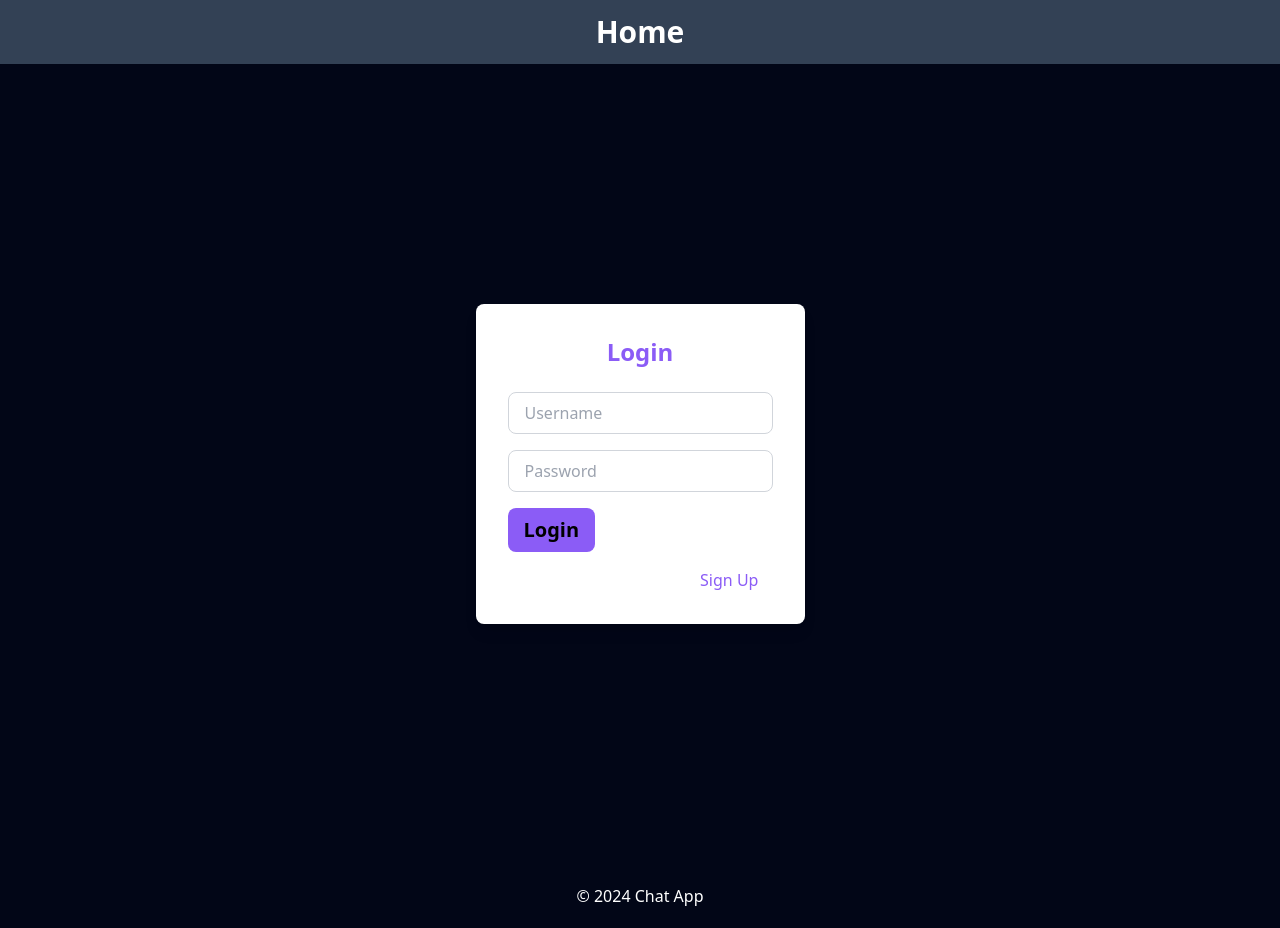
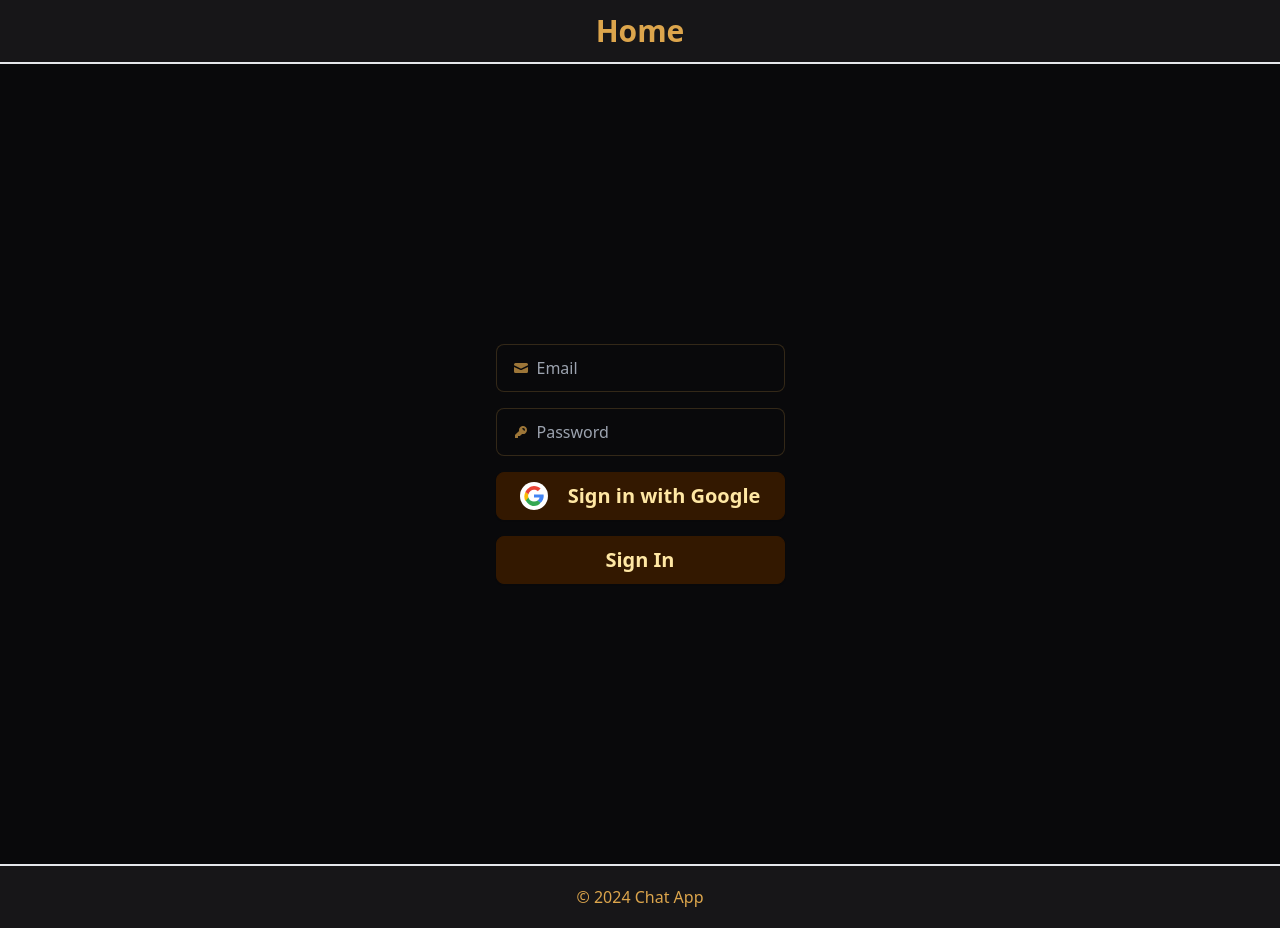
Before and after one commit to SDE-Coding-Wizards/Chat-app, a Next.js app: page /login in a window 1280 px wide. Built offline with nearby package versions, Linux system fonts and the light colour scheme.

Commit message:
changed design on the whole site and using daisyui

```diff
--- a/app/components/Footer.tsx
+++ b/app/components/Footer.tsx
@@ -1,6 +1,6 @@
 export default function Footer() {
   return (
-    <footer className="flex items-center justify-center h-16 bg-slate-950 text-white">
+    <footer className="flex items-center justify-center h-16 bg-base-200 border-t-2">
       <p>&copy; 2024 Chat App</p>
     </footer>
   );
--- a/app/components/Navbar.tsx
+++ b/app/components/Navbar.tsx
@@ -2,10 +2,10 @@ import Link from "next/link";
 
 export default function Navbar() {
     return (
-        <nav className="h-16 px-6 bg-slate-700 text-white shadow-md flex items-center justify-center">
+        <nav className="h-16 px-6 bg-base-200 shadow-md flex items-center justify-center border-b-2">
             <div className="items-center justify-between">
-                    <Link href="/" legacyBehavior>
-                        <a className="text-white font-bold text-3xl rounded-md hover:bg-violet-600 transition-colors duration-200 px-3 py-2">Home</a>
+                    <Link href="/" className="font-bold text-3xl rounded-md px-3 py-2">
+                        Home
                     </Link>
             </div>
         </nav>
--- a/app/components/sidebar.tsx
+++ /dev/null
@@ -1,3 +0,0 @@
-export default function sidebar() {
-  return <div className="flex flex-col w-1/4 bg-gray-800 h-screen" />;
-}
--- a/app/layout.tsx
+++ b/app/layout.tsx
@@ -14,7 +14,7 @@ export default function RootLayout({
   children: React.ReactNode;
 }>) {
   return (
-    <html lang="en">
+    <html lang="en" data-theme="luxury">
       <head>
         <title>Chat App</title>
         <meta name="description" content="Chat App by SDE Code Wizards" />
@@ -23,7 +23,7 @@ export default function RootLayout({
         <Navbar />
         {children}
         <Footer />
-        </body>
+      </body>
     </html>
   );
 }
--- a/app/login/page.tsx
+++ b/app/login/page.tsx
@@ -1,36 +1,65 @@
-import Link from "next/link";
+"use client";
 
-export default function Login() {
+import { useState } from "react";
+import axios from "axios";
+
+export default function login() {
+  const [email, setEmail] = useState("");
+  const [password, setPassword] = useState("");
+  async function handleLogin() {
+    const response = await axios.post("/api/login", {
+      email,
+      password,
+    });
+
+    console.log(response.data);
+
+  }
   return (
-    <main className="flex items-center justify-center min-h-screen bg-slate-950">
-      <div className="bg-white p-8 rounded-lg shadow-lg">
-        <h2 className="text-2xl font-bold mb-6 text-center text-violet-500">
-          Login
-        </h2>
-
-        <form className="flex flex-col space-y-4">
-          <input
-            type="text"
-            placeholder="Username"
-            className="px-4 py-2 border border-gray-300 rounded-lg focus:outline-none focus:ring-2 focus:ring-violet-500"
-          />
-          <input
-            type="password"
-            placeholder="Password"
-            className="px-4 py-2 border border-gray-300 rounded-lg focus:outline-none focus:ring-2 focus:ring-violet-500"
-          />
-          <Link href="/chat">
-            <button className="px-4 py-2 bg-violet-500 text-black text-xl font-bold rounded-lg text-center">
-              Login
-            </button>
-          </Link>
-        </form>
-        <p className="mt-4 text-center text-white">
-          Don't have an account?{" "}
-          <Link href="/signup">
-            <button className="text-violet-500 hover:underline">Sign Up</button>
-          </Link>
-        </p>
+    <main className="flex items-center justify-center min-h-screen bg-base-100">
+      <div className="flex flex-col space-y-4">
+        <label className="input input-bordered flex items-center gap-2">
+          <svg xmlns="http://www.w3.org/2000/svg" viewBox="0 0 16 16" fill="currentColor" className="w-4 h-4 opacity-70"><path d="M2.5 3A1.5 1.5 0 0 0 1 4.5v.793c.026.009.051.02.076.032L7.674 8.51c.206.1.446.1.652 0l6.598-3.185A.755.755 0 0 1 15 5.293V4.5A1.5 1.5 0 0 0 13.5 3h-11Z" /><path d="M15 6.954 8.978 9.86a2.25 2.25 0 0 1-1.956 0L1 6.954V11.5A1.5 1.5 0 0 0 2.5 13h11a1.5 1.5 0 0 0 1.5-1.5V6.954Z" /></svg>
+          <input type="text" className="grow" placeholder="Email" onChange={(event) => {
+            setEmail(event.target.value);
+          }} />
+        </label>
+        <label className="input input-bordered flex items-center gap-2">
+          <svg xmlns="http://www.w3.org/2000/svg" viewBox="0 0 16 16" fill="currentColor" className="w-4 h-4 opacity-70"><path fillRule="evenodd" d="M14 6a4 4 0 0 1-4.899 3.899l-1.955 1.955a.5.5 0 0 1-.353.146H5v1.5a.5.5 0 0 1-.5.5h-2a.5.5 0 0 1-.5-.5v-2.293a.5.5 0 0 1 .146-.353l3.955-3.955A4 4 0 1 1 14 6Zm-4-2a.75.75 0 0 0 0 1.5.5.5 0 0 1 .5.5.75.75 0 0 0 1.5 0 2 2 0 0 0-2-2Z" clipRule="evenodd" /></svg>
+          <input type="password" className="grow" placeholder="Password" onChange={(event) => {
+            setPassword(event.target.value);
+          }} />
+        </label>
+        <button className="px-4 py-2 btn btn-neutral text-xl font-bold rounded-lg">
+          <div className="bg-white rounded-full p-1 mr-3">
+            <svg
+              className="w-5 h-5"
+              viewBox="0 0 24 24"
+              xmlns="http://www.w3.org/2000/svg"
+            >
+              <path
+                fill="#4285F4"
+                d="M23.64 12.2045C23.64 11.362 23.5731 10.7695 23.4309 10.1573H12V13.8441H18.6482C18.5059 14.8796 17.835 16.5487 16.3446 17.5147L16.3232 17.6475L19.6614 20.0616L19.8941 20.0836C22.2082 17.9277 23.64 15.2107 23.64 12.2045Z"
+              />
+              <path
+                fill="#34A853"
+                d="M12 24C15.24 24 17.8864 22.982 19.8941 20.0836L16.3446 17.5147C15.2986 18.2327 13.8627 18.6714 12 18.6714C8.85727 18.6714 6.23818 16.6098 5.28182 13.7682L5.15455 13.7782L1.69636 16.2675L1.64636 16.3909C3.64 20.3882 7.54545 24 12 24Z"
+              />
+              <path
+                fill="#FBBC05"
+                d="M5.28182 13.7682C5.04545 13.1559 4.90909 12.4987 4.90909 11.8182C4.90909 11.1377 5.04545 10.4805 5.28182 9.86818L5.27273 9.72636L1.77273 7.20455L1.64636 7.24545C0.858182 8.83227 0.363636 10.6609 0.363636 12.6818C0.363636 14.7027 0.858182 16.5314 1.64636 18.1182L5.28182 13.7682Z"
+              />
+              <path
+                fill="#EA4335"
+                d="M12 4.63636C14.1636 4.63636 15.6545 5.47818 16.4909 6.27273L19.9636 2.90909C17.8864 1.16364 15.24 0 12 0C7.54545 0 3.64 3.61182 1.64636 7.24545L5.28182 9.86818C6.23818 7.02655 8.85727 4.63636 12 4.63636Z"
+              />
+            </svg>
+          </div>
+          Sign in with Google
+        </button>
+        <button className="px-4 py-2 btn btn-neutral text-xl font-bold rounded-lg" onClick={handleLogin}>
+          Sign In
+        </button>
       </div>
     </main>
   );
--- a/app/page.tsx
+++ b/app/page.tsx
@@ -2,13 +2,13 @@ import Link from "next/link";
 
 export default function Home() {
   return (
-    <main className="flex items-center justify-center min-h-screen bg-slate-950">
+    <main className="flex items-center justify-center min-h-screen bg-base-100">
       <div className="flex space-x-4">
-        <Link href="">
-        <button className="px-4 py-2 bg-violet-500 text-black text-xl font-bold rounded-lg">Login</button>
+        <Link href="/login">
+          <button className="px-4 py-2 btn btn-neutral text-xl font-bold rounded-lg">Login</button>
         </Link>
         <Link href="/signUp">
-        <button className="px-4 py-2 bg-violet-500 text-black text-xl font-bold rounded-lg">Sign Up</button>
+          <button className="px-4 py-2 btn btn-neutral text-xl font-bold rounded-lg">Sign Up</button>
         </Link>
       </div>
     </main>
--- a/app/signUp/page.tsx
+++ b/app/signUp/page.tsx
@@ -1,23 +1,20 @@
 export default function SignUp() {
   return (
-    <main className="flex items-center justify-center min-h-screen bg-slate-950">
+    <main className="flex items-center justify-center min-h-screen bg-base-100">
       <div className="flex flex-col space-y-4">
-        <input
-          type="text"
-          placeholder="Username"
-          className="px-4 py-2 bg-slate-700 text-white text-xl font-bold rounded-lg"
-        />
-        <input
-          type="password"
-          placeholder="Password"
-          className="px-4 py-2 bg-slate-700 text-white text-xl font-bold rounded-lg"
-        />
-        <input
-        type="email"
-        placeholder="Email"
-        className="px-4 py-2 bg-slate-700 text-white text-xl font-bold rounded-lg">
-        </input>
-        <button className="flex items-center justify-center px-4 py-2 bg-slate-700 text-white text-xl font-bold rounded-lg hover:bg-violet-500 transition-colors">
+        <label className="input input-bordered flex items-center gap-2">
+          <svg xmlns="http://www.w3.org/2000/svg" viewBox="0 0 16 16" fill="currentColor" className="w-4 h-4 opacity-70"><path d="M8 8a3 3 0 1 0 0-6 3 3 0 0 0 0 6ZM12.735 14c.618 0 1.093-.561.872-1.139a6.002 6.002 0 0 0-11.215 0c-.22.578.254 1.139.872 1.139h9.47Z" /></svg>
+          <input type="text" className="grow" placeholder="Username" />
+        </label>
+        <label className="input input-bordered flex items-center gap-2">
+          <svg xmlns="http://www.w3.org/2000/svg" viewBox="0 0 16 16" fill="currentColor" className="w-4 h-4 opacity-70"><path d="M2.5 3A1.5 1.5 0 0 0 1 4.5v.793c.026.009.051.02.076.032L7.674 8.51c.206.1.446.1.652 0l6.598-3.185A.755.755 0 0 1 15 5.293V4.5A1.5 1.5 0 0 0 13.5 3h-11Z" /><path d="M15 6.954 8.978 9.86a2.25 2.25 0 0 1-1.956 0L1 6.954V11.5A1.5 1.5 0 0 0 2.5 13h11a1.5 1.5 0 0 0 1.5-1.5V6.954Z" /></svg>
+          <input type="text" className="grow" placeholder="Email" />
+        </label>
+        <label className="input input-bordered flex items-center gap-2">
+          <svg xmlns="http://www.w3.org/2000/svg" viewBox="0 0 16 16" fill="currentColor" className="w-4 h-4 opacity-70"><path fillRule="evenodd" d="M14 6a4 4 0 0 1-4.899 3.899l-1.955 1.955a.5.5 0 0 1-.353.146H5v1.5a.5.5 0 0 1-.5.5h-2a.5.5 0 0 1-.5-.5v-2.293a.5.5 0 0 1 .146-.353l3.955-3.955A4 4 0 1 1 14 6Zm-4-2a.75.75 0 0 0 0 1.5.5.5 0 0 1 .5.5.75.75 0 0 0 1.5 0 2 2 0 0 0-2-2Z" clipRule="evenodd" /></svg>
+          <input type="password" className="grow" placeholder="Password" />
+        </label>
+        <button className="px-4 py-2 btn btn-neutral text-xl font-bold rounded-lg">
           <div className="bg-white rounded-full p-1 mr-3">
             <svg
               className="w-5 h-5"
@@ -44,7 +41,7 @@ export default function SignUp() {
           </div>
           Sign in with Google
         </button>
-        <button className="px-4 py-2 bg-violet-500 text-black text-xl font-bold rounded-lg">
+        <button className="px-4 py-2 btn btn-neutral text-xl font-bold rounded-lg">
           Sign Up
         </button>
       </div>
--- a/tailwind.config.ts
+++ b/tailwind.config.ts
@@ -6,7 +6,47 @@ const config: Config = {
     "./components/**/*.{js,ts,jsx,tsx,mdx}",
     "./app/**/*.{js,ts,jsx,tsx,mdx}",
   ],
-  theme: {},
-  plugins: [],
+  theme: {
+
+  },
+  plugins: [
+    require('daisyui'),
+  ],
+  daisyui: {
+    themes: [
+      "light",
+      "dark",
+      "cupcake",
+      "bumblebee",
+      "emerald",
+      "corporate",
+      "synthwave",
+      "retro",
+      "cyberpunk",
+      "valentine",
+      "halloween",
+      "garden",
+      "forest",
+      "aqua",
+      "lofi",
+      "pastel",
+      "fantasy",
+      "wireframe",
+      "black",
+      "luxury",
+      "dracula",
+      "cmyk",
+      "autumn",
+      "business",
+      "acid",
+      "lemonade",
+      "night",
+      "coffee",
+      "winter",
+      "dim",
+      "nord",
+      "sunset",
+    ],
+  },
 };
 export default config;
```
Also changed, not shown: package.json (+7 -5 lines), 1 other file (tests, documents, lock files or other folders).
